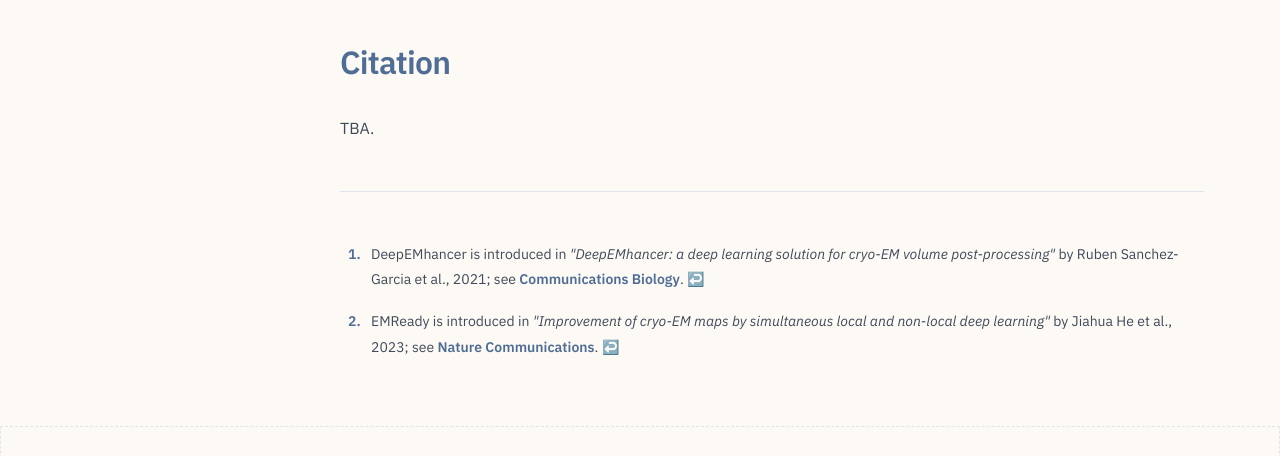
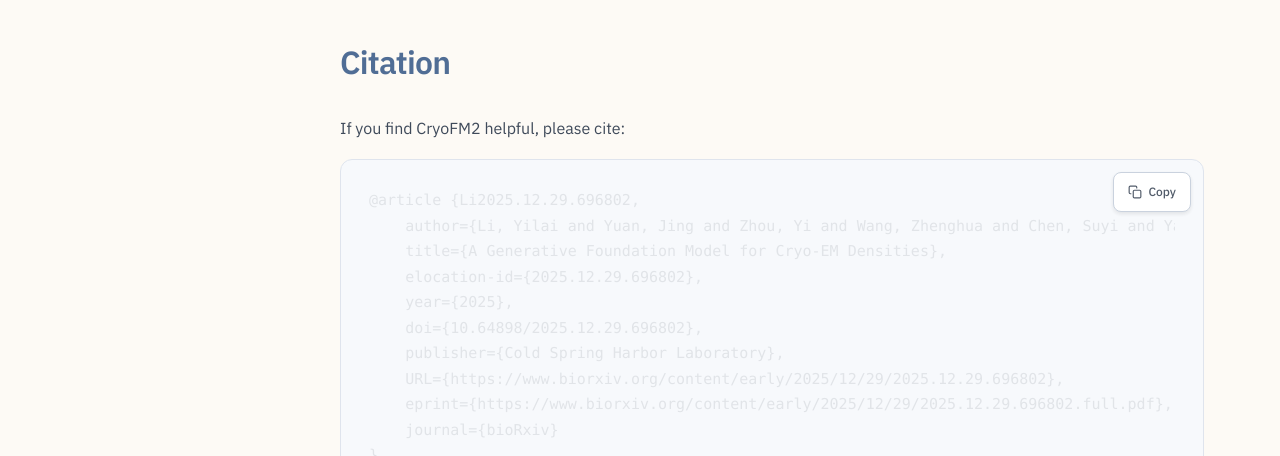
Before and after one commit to ByteDance-Seed/cryofm, an Astro site in the folder website/: page /blog/cryofm2 in a window 1280 px wide. Shown: the part 5956-6412 px from the top of the page. Built offline with nearby package versions, Linux system fonts and the light colour scheme; Astro itself is replaced by a stand-in of ours; some packages are replaced by stand-ins of ours; code samples lack their colours; no server answers.

Commit message:
docs: add cryofm2 citation

````diff
--- a/website/src/content/post/cryofm2/index.mdx
+++ b/website/src/content/post/cryofm2/index.mdx
@@ -155,7 +155,20 @@
 
 ## Citation
 
-TBA.
+If you find CryoFM2 helpful, please cite:
+```bibtex
+@article {Li2025.12.29.696802,
+	author={Li, Yilai and Yuan, Jing and Zhou, Yi and Wang, Zhenghua and Chen, Suyi and Yang, Fengyu and Ling, Haibin and Kovalsky, Shahar Z and Zheng, Xiaoqing and Gu, Quanquan},
+	title={A Generative Foundation Model for Cryo-EM Densities},
+	elocation-id={2025.12.29.696802},
+	year={2025},
+	doi={10.64898/2025.12.29.696802},
+	publisher={Cold Spring Harbor Laboratory},
+	URL={https://www.biorxiv.org/content/early/2025/12/29/2025.12.29.696802},
+	eprint={https://www.biorxiv.org/content/early/2025/12/29/2025.12.29.696802.full.pdf},
+	journal={bioRxiv}
+}
+```
 
 [^deepemhancer]: DeepEMhancer is introduced in *"DeepEMhancer: a deep learning solution for cryo-EM volume post-processing"* by Ruben Sanchez-Garcia et al., 2021; see [Communications Biology](https://www.nature.com/articles/s42003-021-02399-1).
 [^emready]: EMReady is introduced in *"Improvement of cryo-EM maps by simultaneous local and non-local deep learning"* by Jiahua He et al., 2023; see [Nature Communications](https://www.nature.com/articles/s41467-023-39031-1).
````
Also changed, not shown: README.md.
